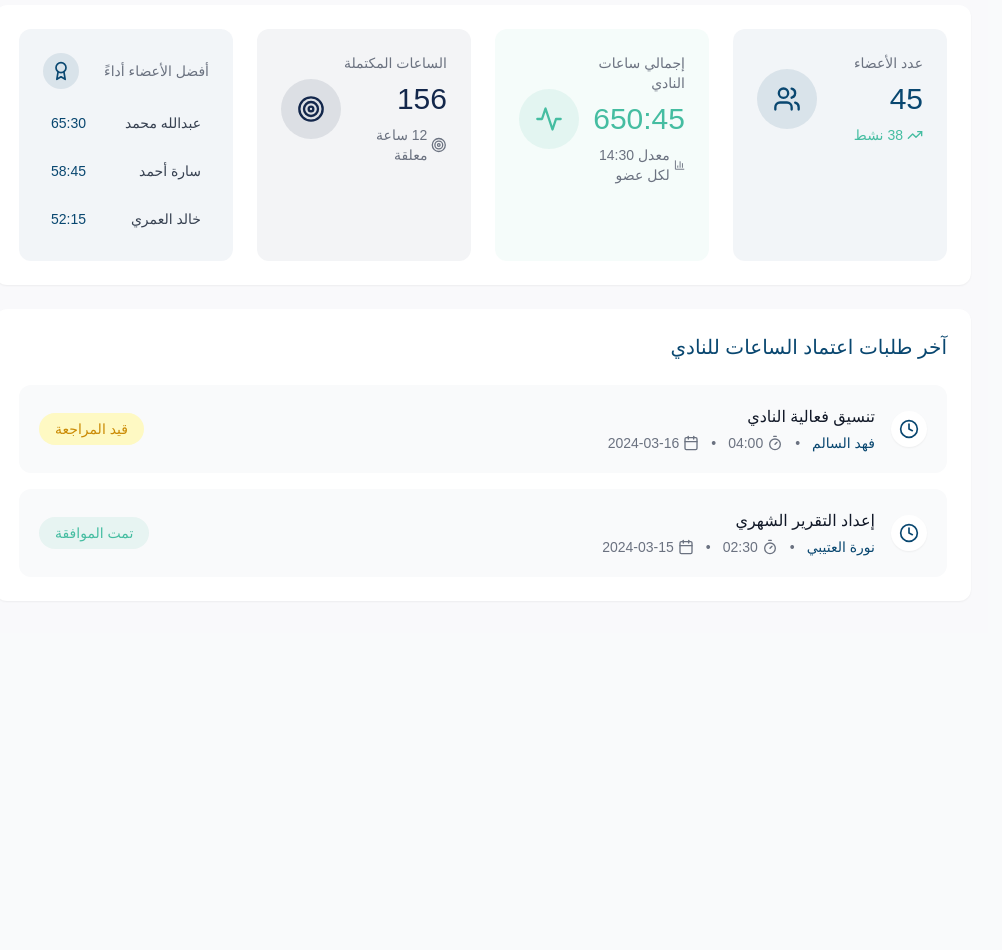
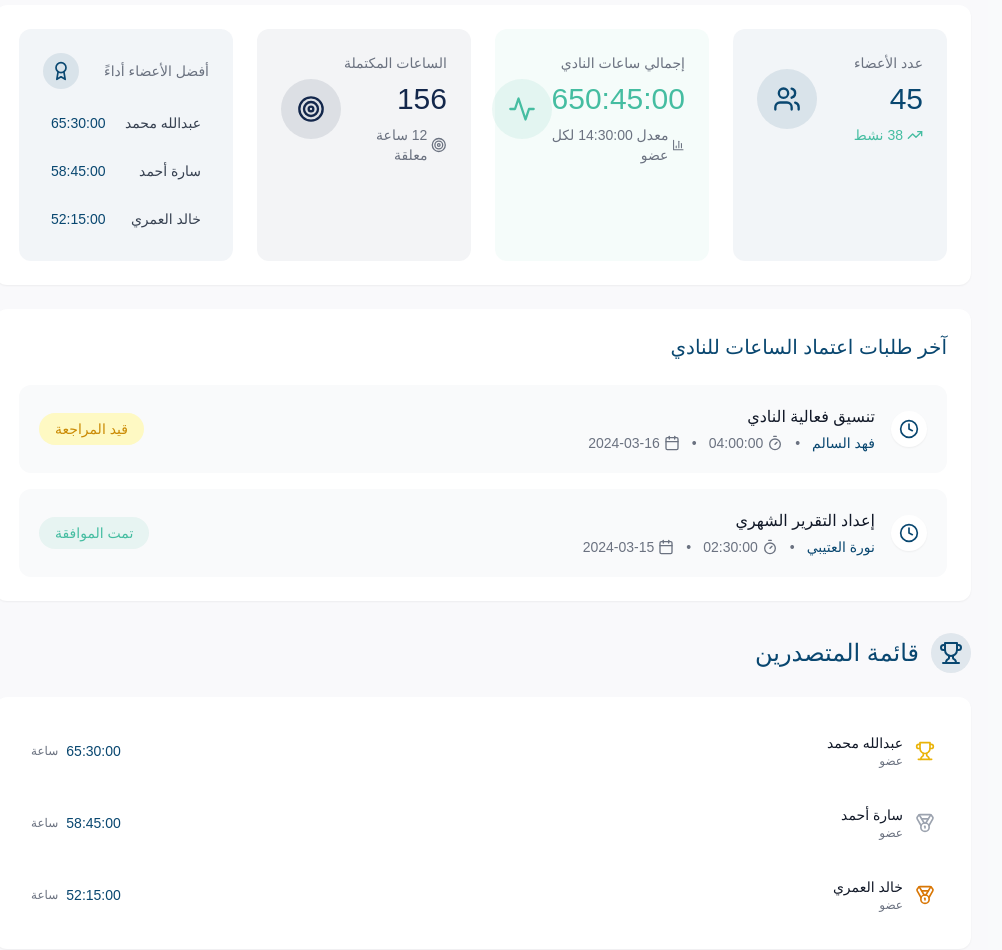
Before and after one commit to SillyRobot883/inma-frontend, a React (Vite) app: page /dashboard/1 in a window 1280 px wide. Shown: the part 920-1870 px from the top of the page, without its empty margins (29-1031 px from the left). Before the commit the page ends 1553 px from the top, so only its background shows below. Built offline with nearby package versions, Linux system fonts and the light colour scheme; a web font is replaced by a local one.

Commit message:
(feat): add leaderboard | fallback handling for club icons

```diff
--- a/src/components/Layout.jsx
+++ b/src/components/Layout.jsx
@@ -127,11 +127,17 @@ const Layout = ({ children }) => {
                     >
                       <ChevronDown className="h-4 w-4 opacity-70 group-hover:opacity-100 transition-opacity" />
                       <div className="text-right flex items-center space-x-3 space-x-reverse mr-3">
-                        <img
-                          className="h-8 w-8 rounded-lg shadow-sm ring-2 ring-white/20"
-                          src={`/src/assets/club-${currentClub?.id}.png`}
-                          alt={currentClub?.name}
-                        />
+                        <div className="h-8 w-8 rounded-lg shadow-sm ring-2 ring-white/20 overflow-hidden">
+                          <img
+                            className="h-full w-full object-cover"
+                            src={`/src/assets/club-${currentClub?.id}.png`}
+                            alt={currentClub?.name}
+                            onError={(e) => {
+                              e.target.onerror = null;
+                              e.target.src = '/src/assets/1-06.png';
+                            }}
+                          />
+                        </div>
                         <div>
                           <p className="text-xs text-white/70">النادي الحالي</p>
                           <p className="text-sm font-medium mt-0.5">{currentClub?.name}</p>
--- /dev/null
+++ b/src/components/Leaderboard.jsx
@@ -0,0 +1,56 @@
+import { Trophy, Medal, Award } from 'lucide-react';
+
+const Leaderboard = ({ data = [], maxItems = 10 }) => {
+  const formatTime = (timeString) => {
+    const [hours, minutes] = timeString.split(':');
+    return `${hours.padStart(2, '0')}:${minutes.padStart(2, '0')}:00`;
+  };
+
+  const getRankIcon = (index) => {
+    switch (index) {
+      case 0:
+        return <Trophy className="h-5 w-5 text-yellow-500" />;
+      case 1:
+        return <Medal className="h-5 w-5 text-gray-400" />;
+      case 2:
+        return <Medal className="h-5 w-5 text-amber-600" />;
+      default:
+        return <Award className="h-5 w-5 text-trust/50" />;
+    }
+  };
+
+  return (
+    <div className="bg-white rounded-xl shadow-sm p-6 transition-all duration-300 hover:shadow-md">
+      <div className="space-y-3">
+        {data.slice(0, maxItems).map((item, index) => (
+          <div
+            key={index}
+            className="flex items-center justify-between p-3 rounded-lg transition-all duration-300 hover:bg-trust/5 group"
+          >
+            <div className="flex items-center space-x-3 space-x-reverse">
+              <div className="flex-shrink-0">
+                {getRankIcon(index)}
+              </div>
+              <div>
+                <p className="text-sm font-medium text-gray-900 group-hover:text-trust transition-colors duration-300">
+                  {item.name}
+                </p>
+                <p className="text-xs text-gray-500">
+                  {item.role || 'عضو'}
+                </p>
+              </div>
+            </div>
+            <div className="flex items-center space-x-2 space-x-reverse">
+              <span className="text-sm font-medium text-trust">
+                {formatTime(item.hours)}
+              </span>
+              <span className="text-xs text-gray-500">ساعة</span>
+            </div>
+          </div>
+        ))}
+      </div>
+    </div>
+  );
+};
+
+export default Leaderboard;
--- a/src/pages/Dashboard.jsx
+++ b/src/pages/Dashboard.jsx
@@ -1,5 +1,6 @@
 import { useParams } from 'react-router-dom';
 import Layout from '../components/Layout';
+import Leaderboard from '../components/Leaderboard';
 import { useAuth } from '../context/AuthContext';
 import {
   Clock,
@@ -14,13 +15,20 @@ import {
   Building2,
   TrendingUp,
   BarChart3,
-  Calendar
+  Calendar,
+  Trophy
 } from 'lucide-react';
 
 const Dashboard = () => {
   const { clubId } = useParams();
   const { user, currentClub } = useAuth();
   const isAdmin = currentClub?.role === 'leader' || currentClub?.role === 'hr';
+
+  // Helper function to format time
+  const formatTime = (timeString) => {
+    const [hours, minutes] = timeString.split(':');
+    return `${hours.padStart(2, '0')}:${minutes.padStart(2, '0')}:00`;
+  };
 
   // Dummy data for member stats
   const memberStats = {
@@ -54,9 +62,9 @@ const Dashboard = () => {
     pendingTasks: 12,
     completedTasks: 156,
     topPerformers: [
-      { name: 'عبدالله محمد', hours: '65:30' },
-      { name: 'سارة أحمد', hours: '58:45' },
-      { name: 'خالد العمري', hours: '52:15' }
+      { name: 'عبدالله محمد', hours: '65:30', role: 'عضو' },
+      { name: 'سارة أحمد', hours: '58:45', role: 'عضو' },
+      { name: 'خالد العمري', hours: '52:15', role: 'عضو' }
     ],
     recentSubmissions: [
       {
@@ -97,11 +105,17 @@ const Dashboard = () => {
           <div className="flex items-center justify-between">
             <div className="flex items-center space-x-6 space-x-reverse">
               <div className="relative">
-                <img
-                  className="h-20 w-20 rounded-xl shadow-md ring-2 ring-trust/20 transition-transform duration-300 hover:scale-105"
-                  src={`/src/assets/club-${clubId}.png`}
-                  alt={currentClub?.name}
-                />
+                <div className="h-20 w-20 rounded-xl shadow-md ring-2 ring-trust/20 overflow-hidden">
+                  <img
+                    className="h-full w-full object-cover transition-transform duration-300 hover:scale-105"
+                    src={`/src/assets/club-${clubId}.png`}
+                    alt={currentClub?.name}
+                    onError={(e) => {
+                      e.target.onerror = null;
+                      e.target.src = '/src/assets/1-06.png';
+                    }}
+                  />
+                </div>
                 <div className="absolute -bottom-2 -right-2 bg-trust/10 rounded-full p-1.5">
                   <Building2 className="h-4 w-4 text-trust" />
                 </div>
@@ -148,7 +162,7 @@ const Dashboard = () => {
                   <div>
                     <p className="text-sm text-gray-500 mb-2">إجمالي الساعات</p>
                     <p className="text-3xl font-medium text-growth transition-all duration-300 group-hover:scale-105">
-                      {memberStats.totalHours}
+                      {formatTime(memberStats.totalHours)}
                     </p>
                   </div>
                   <div className="bg-growth/10 rounded-full p-4 transition-all duration-300 group-hover:bg-growth/20">
@@ -192,7 +206,7 @@ const Dashboard = () => {
                       <div className="flex items-center space-x-3 space-x-reverse mt-1 text-sm text-gray-500">
                         <span className="flex items-center">
                           <Timer className="h-4 w-4 ml-1" />
-                          {activity.hours}
+                          {formatTime(activity.hours)}
                         </span>
                         <span>•</span>
                         <span className="flex items-center">
@@ -246,11 +260,11 @@ const Dashboard = () => {
                     <div>
                       <p className="text-sm text-gray-500 mb-2">إجمالي ساعات النادي</p>
                       <p className="text-3xl font-medium text-growth transition-all duration-300 group-hover:scale-105">
-                        {clubStats.totalClubHours}
+                        {formatTime(clubStats.totalClubHours)}
                       </p>
                       <p className="text-sm text-gray-500 mt-2 flex items-center">
                         <BarChart3 className="h-4 w-4 ml-1" />
-                        معدل {clubStats.averageHoursPerMember} لكل عضو
+                        معدل {formatTime(clubStats.averageHoursPerMember)} لكل عضو
                       </p>
                     </div>
                     <div className="bg-growth/10 rounded-full p-4 transition-all duration-300 group-hover:bg-growth/20">
@@ -289,7 +303,7 @@ const Dashboard = () => {
                         className="flex items-center justify-between text-sm p-2 rounded-lg transition-all duration-300 hover:bg-trust/10"
                       >
                         <span className="text-gray-700 font-medium">{performer.name}</span>
-                        <span className="text-trust font-medium">{performer.hours}</span>
+                        <span className="text-trust font-medium">{formatTime(performer.hours)}</span>
                       </div>
                     ))}
                   </div>
@@ -319,7 +333,7 @@ const Dashboard = () => {
                           <span>•</span>
                           <span className="flex items-center">
                             <Timer className="h-4 w-4 ml-1" />
-                            {activity.hours}
+                            {formatTime(activity.hours)}
                           </span>
                           <span>•</span>
                           <span className="flex items-center">
@@ -338,6 +352,20 @@ const Dashboard = () => {
             </div>
           </div>
         )}
+
+        {/* Global Leaderboard - Visible to all users */}
+        <div className="space-y-6">
+          <div className="flex items-center space-x-3 space-x-reverse">
+            <div className="bg-trust/10 rounded-full p-2">
+              <Trophy className="h-6 w-6 text-trust" />
+            </div>
+            <h2 className="text-2xl font-kaff text-trust">قائمة المتصدرين</h2>
+          </div>
+          <Leaderboard
+            data={clubStats.topPerformers}
+            maxItems={5}
+          />
+        </div>
       </div>
     </Layout>
   );
```
